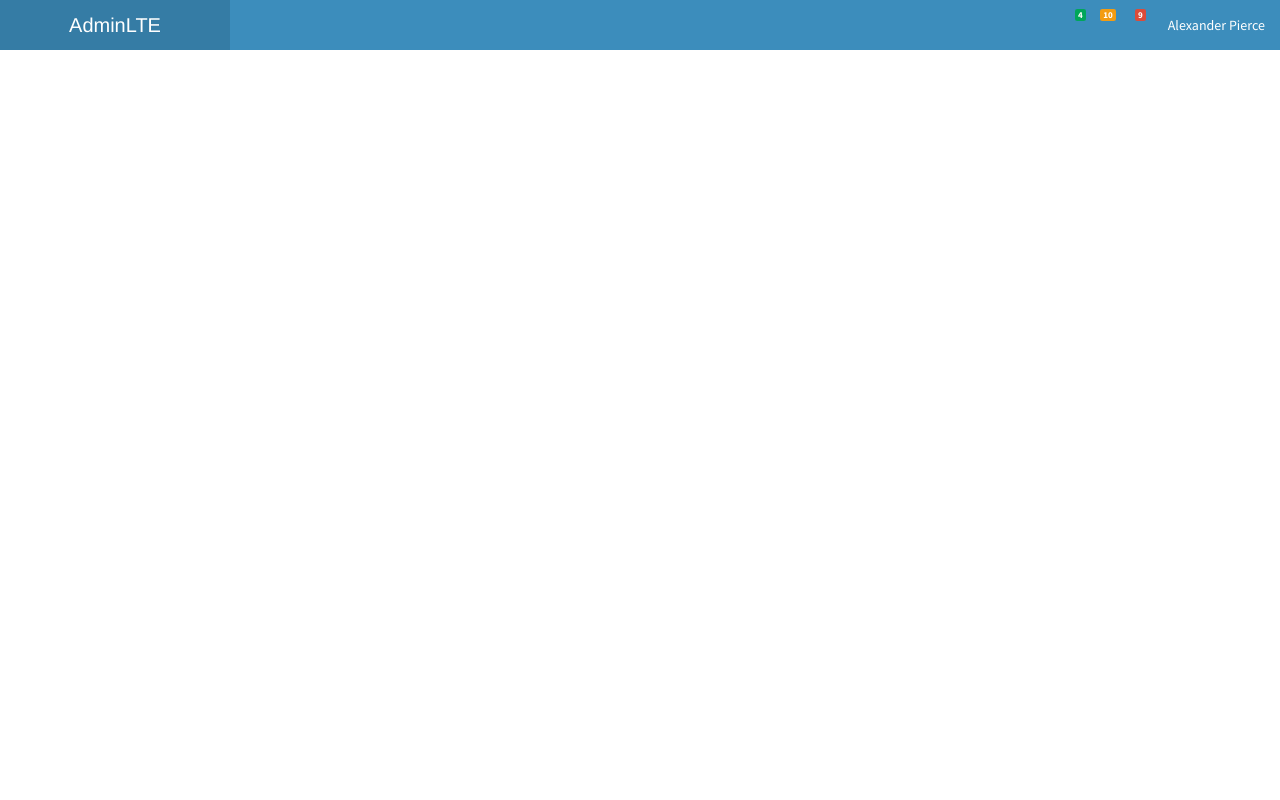
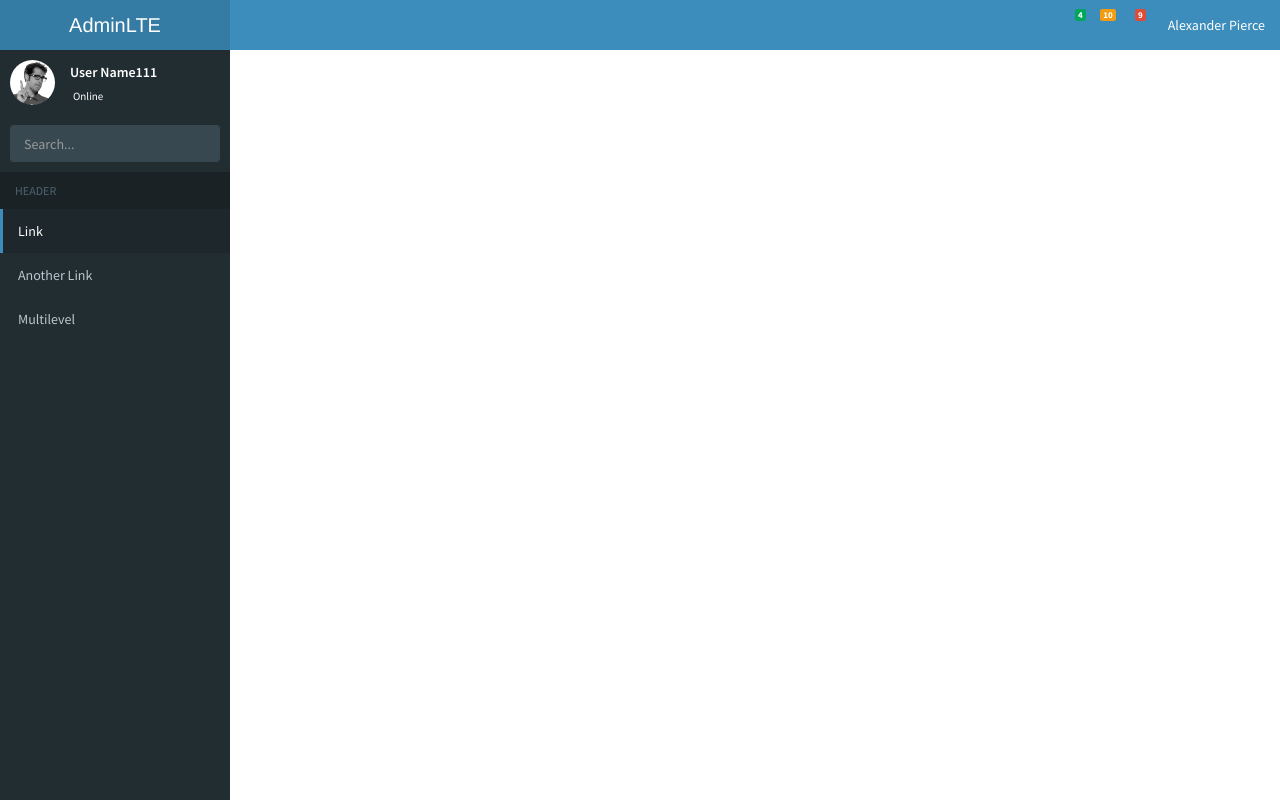
Before and after one commit to great-tiger/admin-template, a React app: page / in a window 1280 px wide. Built offline with nearby package versions, Linux system fonts and the light colour scheme; the HTML template or start-up script is replaced by a standard one.

Commit message:
add MainSidebar

```diff
--- a/src/client.js
+++ b/src/client.js
@@ -6,9 +6,14 @@ import Header from './components/Header';
 import './styles/bootstrap.css';
 import './styles/AdminLTE.css';
 import './styles/skins/skin-blue.css';
+import MainSidebar from './components/MainSidebar';
+
 ReactDOM.render(
   <AppContainer>
-    <Header />
+    <div className="skin-blue">
+      <Header />
+      <MainSidebar />
+    </div>
   </AppContainer>,
   document.getElementById('app')
 );
--- a/src/components/Header.js
+++ b/src/components/Header.js
@@ -2,7 +2,6 @@ import React from 'react'
 export default class Header extends React.Component {
     render() {
         return (
-         <div className="skin-blue">
               <header className="main-header">
                   <a href="../../index2.html" className="logo">AdminLTE</a>
                   <nav className="navbar navbar-static-top" role="navigation">
@@ -120,7 +119,6 @@ export default class Header extends React.Component {
                       </div>
                   </nav>
               </header>
-          </div>
         );
     }
 }
--- /dev/null
+++ b/src/components/MainSidebar.js
@@ -0,0 +1,51 @@
+import React from 'react'
+export default class MainSidebar extends React.Component {
+    render() {
+        return (
+           <div className="main-sidebar">
+
+  <div className="sidebar">
+
+    <div className="user-panel">
+      <div className="pull-left image">
+        <img src="../images/admin-img/user2-160x160.jpg" className="img-circle" alt="User Image" />
+      </div>
+      <div className="pull-left info">
+        <p>User Name111</p>
+
+        <a href="#"><i className="fa fa-circle text-success"></i> Online</a>
+      </div>
+    </div>
+
+
+    <form action="#" method="get" className="sidebar-form">
+      <div className="input-group">
+        <input type="text" name="q" className="form-control" placeholder="Search..." />
+        <span className="input-group-btn">
+          <button type="submit" name="search" id="search-btn" className="btn btn-flat"><i className="fa fa-search"></i></button>
+        </span>
+      </div>
+    </form>
+
+
+    <ul className="sidebar-menu">
+      <li className="header">HEADER</li>
+
+      <li className="active"><a href="#"><span>Link</span></a></li>
+      <li><a href="#"><span>Another Link</span></a></li>
+      <li className="treeview">
+        <a href="#"><span>Multilevel</span> <i className="fa fa-angle-left pull-right"></i></a>
+        <ul className="treeview-menu">
+          <li><a href="#">Link in level 2</a></li>
+          <li><a href="#">Link in level 2</a></li>
+        </ul>
+      </li>
+    </ul>
+
+  </div>
+</div>
+
+
+        );
+    }
+}
```
Also changed, not shown: 缺点.txt (added).
